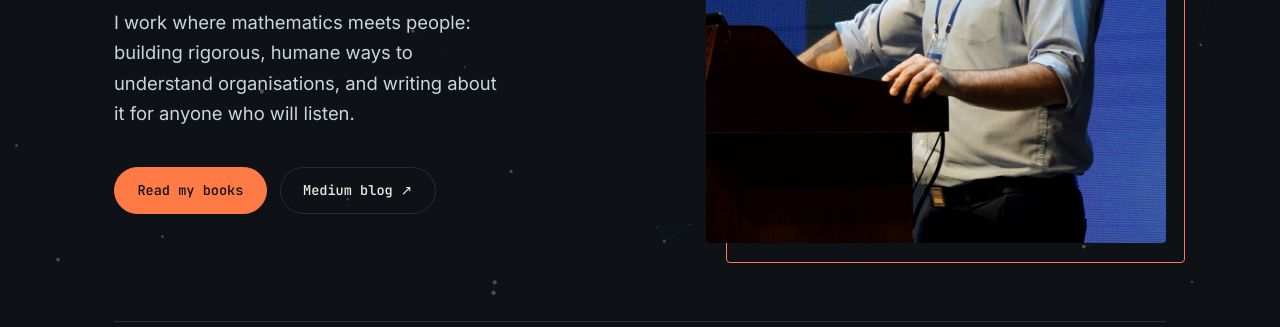
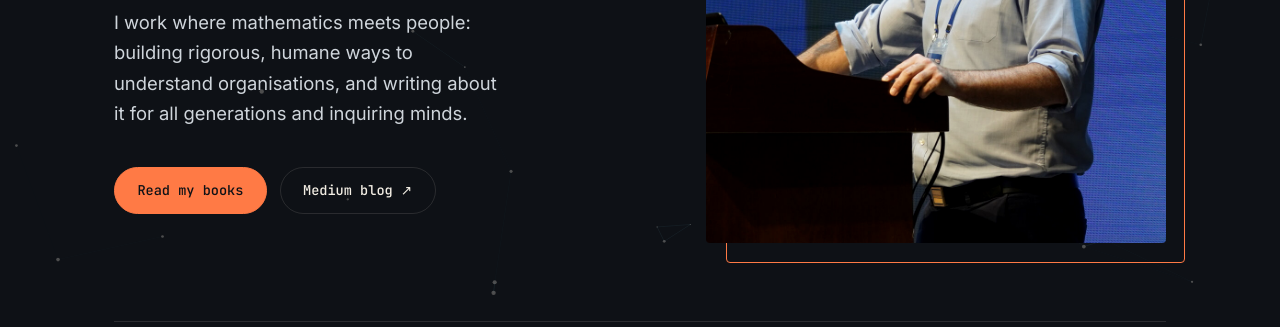
Before and after one commit to keithmcnulty/personal_website, a plain HTML site: page docs/index.html in a window 1280 px wide. Shown: the part 473-800 px from the top of the page. Drawn offline with Linux system fonts and the light colour scheme.

Commit message:
Reword homepage tagline to 'for all generations and inquiring minds'
Co-Authored-By: Claude Opus 5.5 <noreply@anthropic.com>
Claude-Session: https://claude.ai/code/session_01NaNXqAWoyYomdb56rnQy8T

```diff
--- a/docs/index.html
+++ b/docs/index.html
@@ -35,7 +35,7 @@
       <div class="hero-text">
         <p class="eyebrow">Mathematician · I-O Psychologist · Data Scientist · Educator · Author</p>
         <h1>Keith<br><em>McNulty</em></h1>
-        <p class="lede">I work where mathematics meets people: building rigorous, humane ways to understand organisations, and writing about it for anyone who will listen.</p>
+        <p class="lede">I work where mathematics meets people: building rigorous, humane ways to understand organisations, and writing about it for all generations and inquiring minds.</p>
         <div class="cta">
           <a class="btn primary" href="#books">Read my books</a>
           <a class="btn" href="https://keith-mcnulty.medium.com" target="_blank" rel="noopener">Medium blog ↗</a>
```
